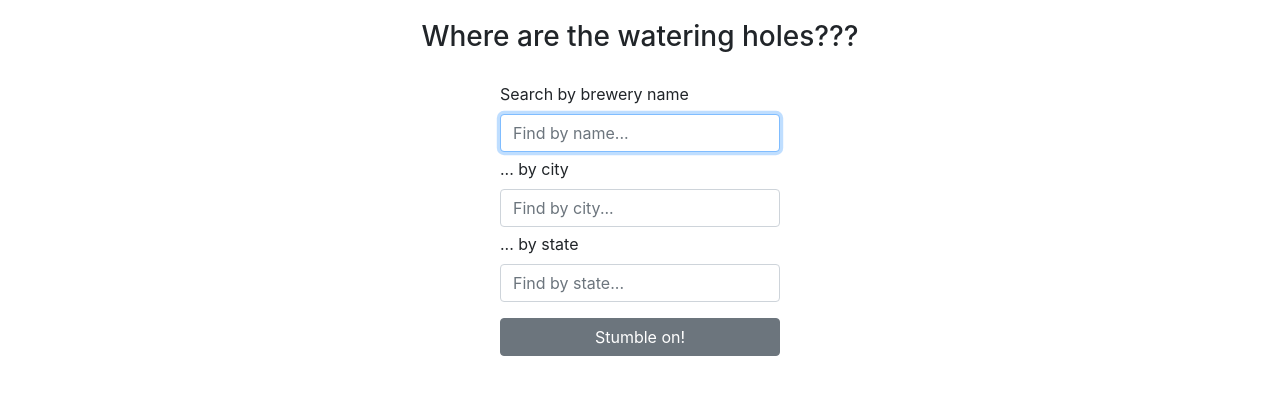
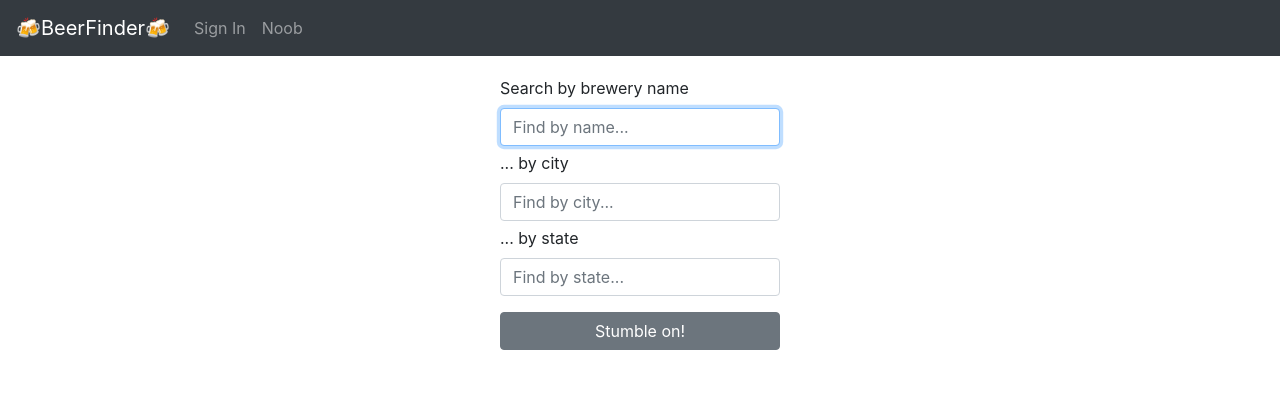
Before and after one commit to bmdoane/Beer_Finder, a React (Create React App) app: page / in a window 1280 px wide. Shown: the top 394 px of the page. Built offline with nearby package versions, Linux system fonts and the light colour scheme; no server answers; what google-maps-react would draw is missing.

Commit message:
Updated FB config, inserted boilerplate nav, added windowSize helper

```diff
--- a/public/index.html
+++ b/public/index.html
@@ -16,6 +16,5 @@
   <body>
     <noscript>You need to enable JavaScript to run this app.</noscript>
     <div id="root"></div>
-
   </body>
 </html>
--- a/src/components/Navbar.js
+++ /dev/null
@@ -1,17 +0,0 @@
-import React from 'react'
-import styled from "styled-components";
-
-const NavContainer = styled.div`
-  padding: 20px 0;
-  text-align: center;
-`
-
-const Navbar = () => {
-  return (
-    <NavContainer>
-      <h3>Where are the watering holes???</h3>
-    </NavContainer>
-  )
-}
-
-export default Navbar
--- /dev/null
+++ b/src/components/Navigation.js
@@ -0,0 +1,51 @@
+import React from 'react'
+import useWindowSize from '../utils/windowSize'
+import styled from 'styled-components'
+
+const NavContainer = styled.div`
+  min-width: 320px;
+`
+
+const Navigation = () => {
+  let brandLogo = "🍻BeerFinder🍻"
+  const [width] = useWindowSize()
+  if (width <= 450) {
+    brandLogo = "🍻BF🍻";
+  }
+  return (
+    <NavContainer>
+      <nav className="navbar navbar-expand-sm navbar-dark bg-dark">
+        <a className="navbar-brand" href="/">
+          {brandLogo}
+        </a>
+        <button
+          className="navbar-toggler"
+          type="button"
+          data-toggle="collapse"
+          data-target="#navbarNavDropdown"
+          aria-controls="navbarNavDropdown"
+          aria-expanded="false"
+          aria-label="Toggle navigation"
+        >
+          <span className="navbar-toggler-icon"></span>
+        </button>
+        <div className="collapse navbar-collapse" id="navbarNavDropdown">
+          <ul className="navbar-nav">
+            <li className="nav-item">
+              <a className="nav-link" href="/">
+                Sign In
+              </a>
+            </li>
+            <li className="nav-item">
+              <a className="nav-link" href="/">
+                Noob
+              </a>
+            </li>
+          </ul>
+        </div>
+      </nav>
+    </NavContainer>
+  )
+}
+
+export default Navigation
--- a/src/hoc/Layout.js
+++ b/src/hoc/Layout.js
@@ -1,5 +1,5 @@
 import React, { Component } from 'react'
-import Navbar from '../components/Navbar'
+import Navigation from '../components/Navigation'
 import styled from "styled-components";
 
 const MainContainer = styled.div`
@@ -7,20 +7,18 @@ const MainContainer = styled.div`
   flex-direction: column;
   justify-content: center;
   max-width: 1000px;
-  min-width: 280px;
-  margin: 0 auto;
+  min-width: 320px;
+  margin: 20px auto;
 `;
 
 class Layout extends Component {
   render() {
     return (
       <>
-        <MainContainer>
-          <Navbar />
-          {this.props.children}
-        </MainContainer>
+        <Navigation />
+        <MainContainer>{this.props.children}</MainContainer>
       </>
-    )
+    );
   }
 }
 
--- /dev/null
+++ b/src/utils/windowSize.js
@@ -0,0 +1,16 @@
+import { useLayoutEffect, useState } from 'react'
+
+const useWindowSize = () => {
+  const [size, setSize] = useState([0, 0])
+  useLayoutEffect(() => {
+    const updateSize = () => {
+      setSize([window.innerWidth, window.innerHeight])
+    }
+    window.addEventListener("resize", updateSize)
+    updateSize()
+    return () => window.removeEventListener("resize", updateSize)
+  }, [])
+  return size
+}
+
+export default useWindowSize
```
Also changed, not shown: src/Firebase.js (+8 -8 lines).
